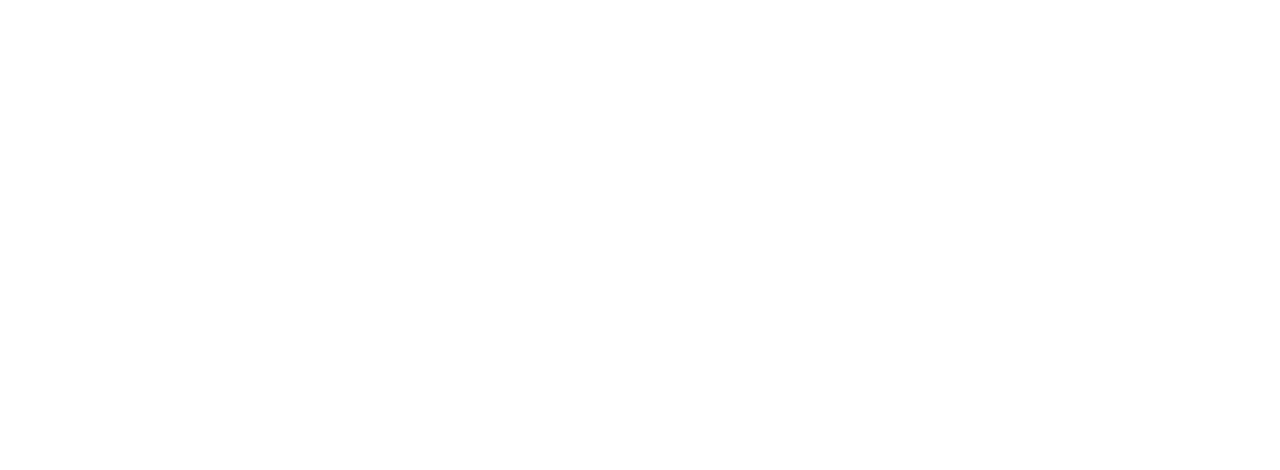
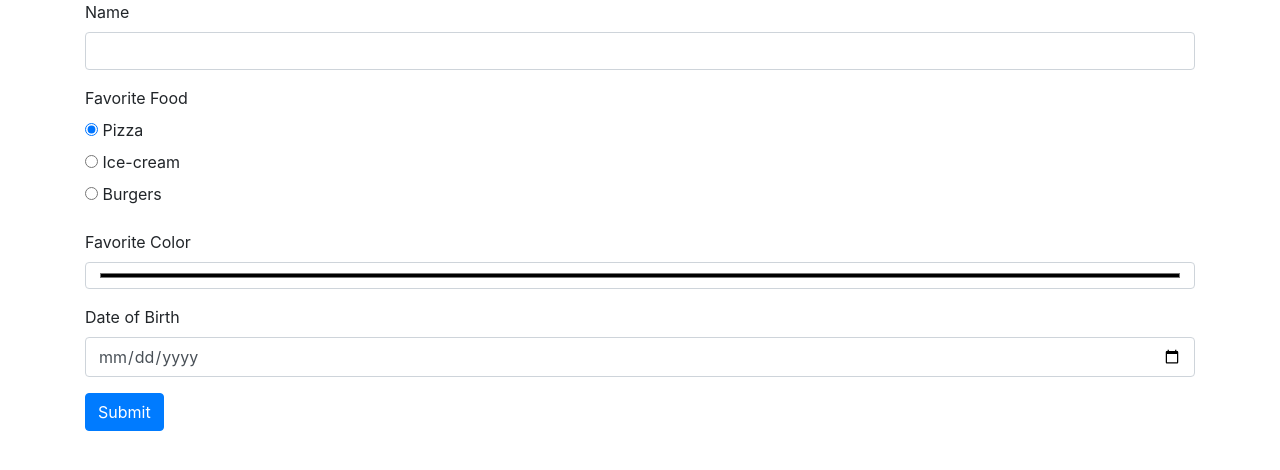
Before and after one commit to Pabarreyro/favorites-survey, a plain HTML site: page index.html in a window 1280 px wide. Drawn offline with nearby package versions, Linux system fonts and the light colour scheme.

Commit message:
Add form and functionality in form.

```diff
--- a/css/styles.css
+++ b/css/styles.css
@@ -0,0 +1,3 @@
+.panel {
+  display:none;
+}
--- a/index.html
+++ b/index.html
@@ -9,5 +9,50 @@
     <script type="text/javascript" src="js/scripts.js"></script>
   </head>
   <body>
+    <div class="container">
+      <form id="survey">
+        <div class="form-group">
+          <label for="name">Name</label>
+          <input id="name" type="text" class="form-control">
+        </div>
+        <div class="form-group">
+          <label for="food">Favorite Food</label>
+          <div class="radio">
+            <label>
+              <input type="radio" name="food" value="pizza" checked>
+              Pizza
+            </label>
+          </div>
+          <div class="radio">
+            <label>
+              <input type="radio" name="food" value="ice-cream">
+              Ice-cream
+            </label>
+          </div>
+          <div class="radio">
+            <label>
+              <input type="radio" name="food" value="burgers">
+              Burgers
+            </label>
+          </div>
+        </div>
+        <div class="form-group">
+          <label for="color">Favorite Color</label>
+          <input id="color" type="color" class="form-control">
+        </div>
+        <div class="form-group">
+          <label for="birthdate">Date of Birth</label>
+          <input id="born" class="form-control" type="date">
+        </div>
+        <button type="submit" class="btn btn-primary">Submit</button>
+      </form>
+      <div class="panel">
+        <h2>Introducing <span class="outputName"></span></h2>
+        <p><span class="outputName"></span>'s favorite food is <span class="outputFood"></span></p>
+        <p><span class="outputName"></span> was born on <span class="outputdate"></span></p>
+        <p><span class="outputName"></span>'s favorite color is <span class="outputColor"></span></p>
+      </div>
+      </div>
+    </div>
   </body>
 </html>
--- a/js/scripts.js
+++ b/js/scripts.js
@@ -0,0 +1,17 @@
+$(document).ready(function() {
+  $("#survey").submit(function(event) {
+    var inputName = $("#name").val();
+    var inputFood = $("input:radio[name=food]:checked").val();
+    var inputDate = $("#born").val();
+    var inputColor = $("#color").val();
+
+    $(".outputName").text(inputName);
+    $(".outputFood").text(inputFood);
+    $(".outputdate").text(inputDate);
+    $(".outputColor").text(inputColor);
+
+    $(".panel").show();
+
+    event.preventDefault();
+  });
+});
```
